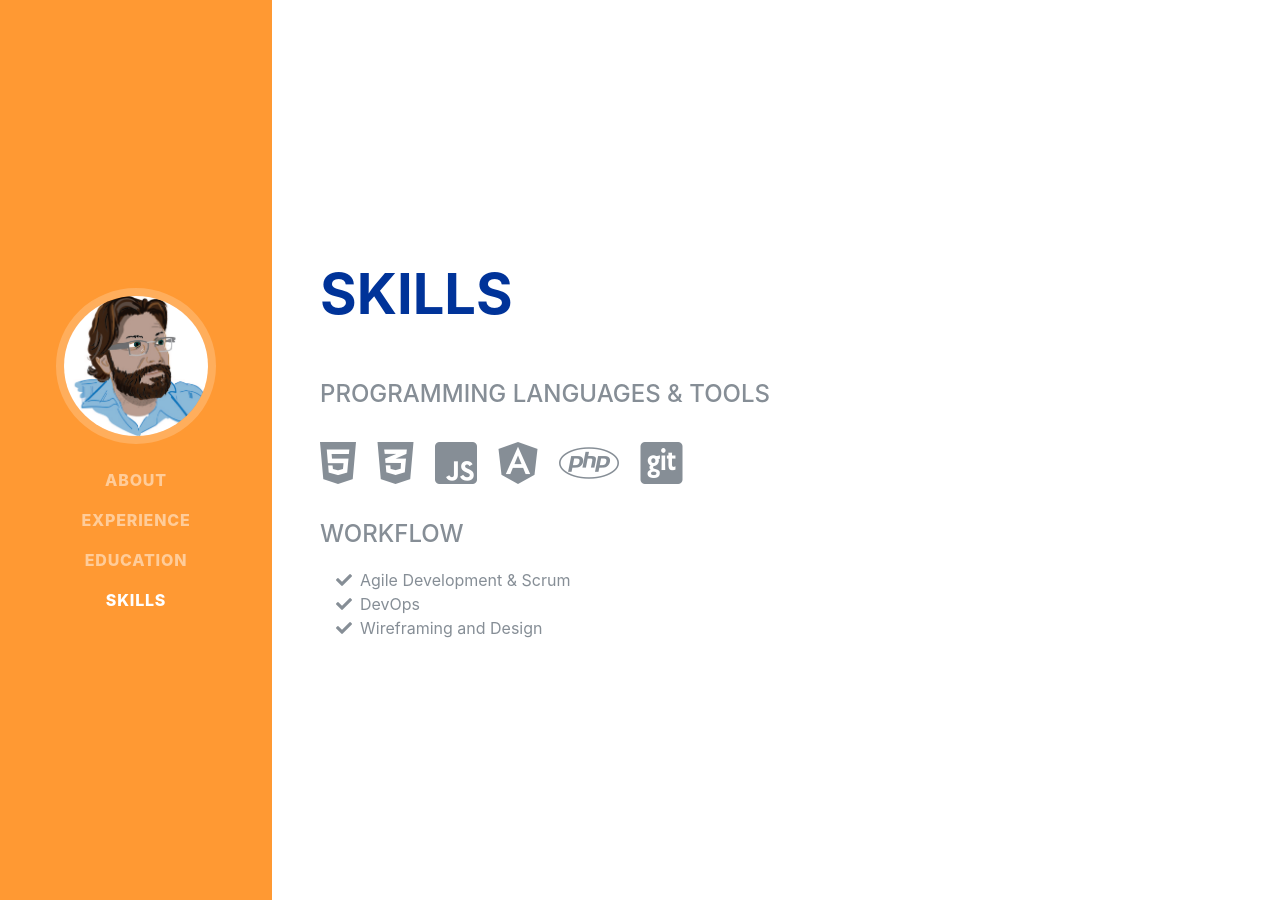
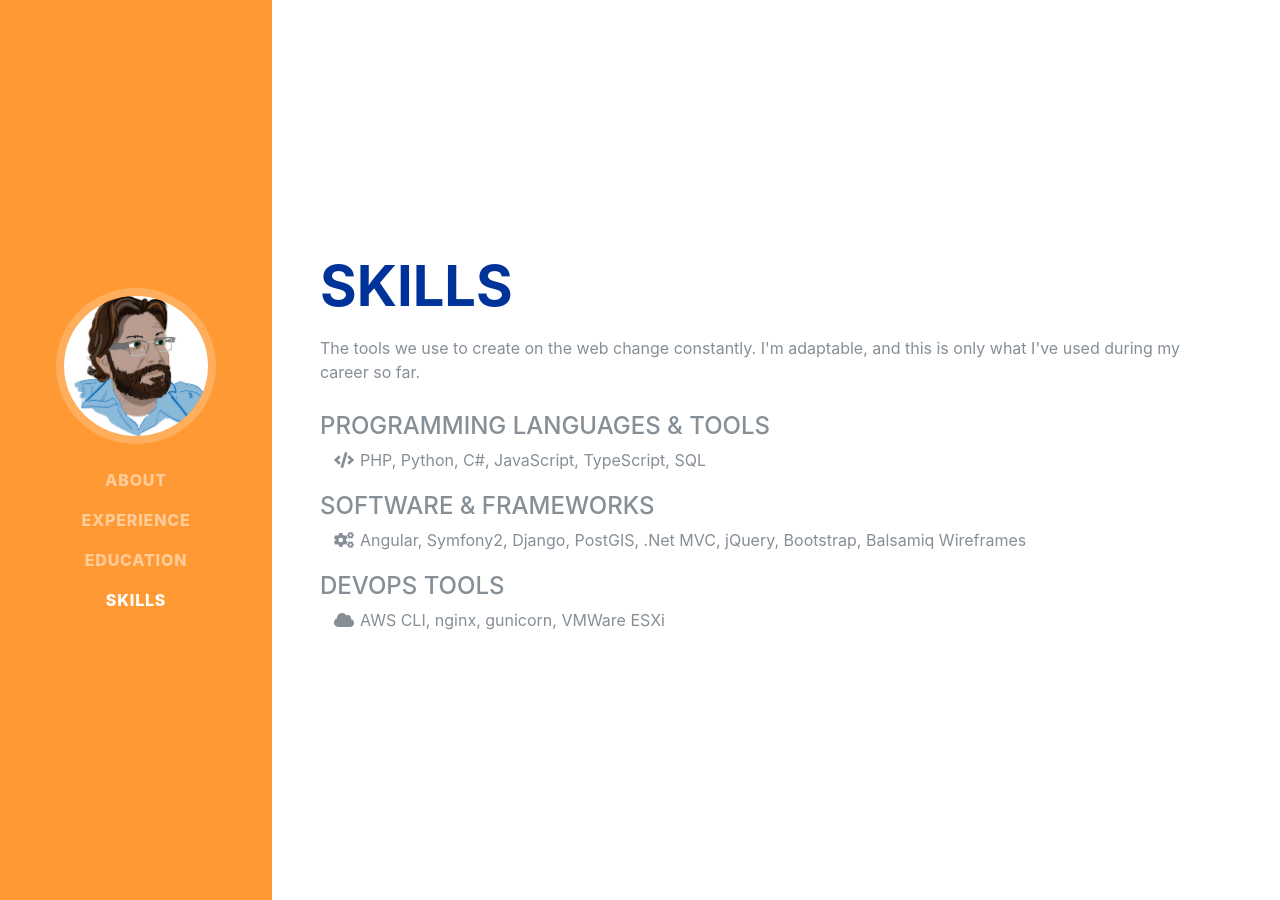
Before and after one commit to andrewjennings/andrewjennings.github.io, a Jekyll site: the page built from index.md, in a window 1280 px wide and 900 px high, scrolled down 2910 px. Built offline with Jekyll 4.4.1, drawn with Linux system fonts in a browser that asks for light colours; some web fonts are replaced.

Commit message:
Update skills page
Fix alignment on experience page for consistency.

```diff
--- a/_includes/resume_content.html
+++ b/_includes/resume_content.html
@@ -20,7 +20,7 @@
 
 <hr class="m-0">
 
-<section class="resume-section p-3 p-lg-5 d-flex justify-content-center" id="experience">
+<section class="resume-section p-3 p-lg-5 d-flex align-items-center justify-content-center" id="experience">
     <div class="w-100">
         <h2 class="mb-5">Experience</h2>
 
@@ -67,41 +67,25 @@
 
 <section class="resume-section p-3 p-lg-5 d-flex align-items-center" id="skills">
     <div class="w-100">
-        <h2 class="mb-5">Skills</h2>
+        <h2 class="mb-3">Skills</h2>
+        <p class="mb-4">The tools we use to create on the web change constantly. I'm adaptable, and this is only what I've used during my career so far.</p>
 
-        <div class="subheading mb-3">Programming Languages &amp; Tools</div>
-        <ul class="list-inline dev-icons">
-            <li class="list-inline-item">
-                <i class="fab fa-html5"></i>
-            </li>
-            <li class="list-inline-item">
-                <i class="fab fa-css3-alt"></i>
-            </li>
-            <li class="list-inline-item">
-                <i class="fab fa-js-square"></i>
-            </li>
-            <li class="list-inline-item">
-                <i class="fab fa-angular"></i>
-            </li>
-            <li class="list-inline-item">
-                <i class="fab fa-php"></i>
-            </li>
-            <li class="list-inline-item">
-                <i class="fab fa-git-square"></i>
-            </li>
+        <div class="subheading mb-1">Programming Languages &amp; Tools</div>
+        <ul class="fa-ul">
+            <li> <i class="fa-li fa fa-code"></i>
+                PHP, Python, C#, JavaScript, TypeScript, SQL <li>
+        </ul>
+        <div class="subheading mb-1">Software &amp; Frameworks</div>
+        <ul class="fa-ul">
+            <li> <i class="fa-li fa fa-cogs"></i>
+                Angular, Symfony2, Django, PostGIS, .Net MVC, jQuery,
+                Bootstrap, Balsamiq Wireframes <li>
+        </ul>
+        <div class="subheading mb-1">DevOps Tools</div>
+        <ul class="fa-ul">
+            <li> <i class="fa-li fa fa-cloud"></i>
+                AWS CLI, nginx, gunicorn, VMWare ESXi <li>
         </ul>
 
-        <div class="subheading mb-3">Workflow</div>
-        <ul class="fa-ul mb-0">
-            <li>
-                <i class="fa-li fa fa-check"></i>
-                Agile Development &amp; Scrum</li>
-            <li>
-                <i class="fa-li fa fa-check"></i>
-                DevOps</li>
-            <li>
-                <i class="fa-li fa fa-check"></i>
-                Wireframing and Design</li>
-        </ul>
     </div>
 </section>
```
